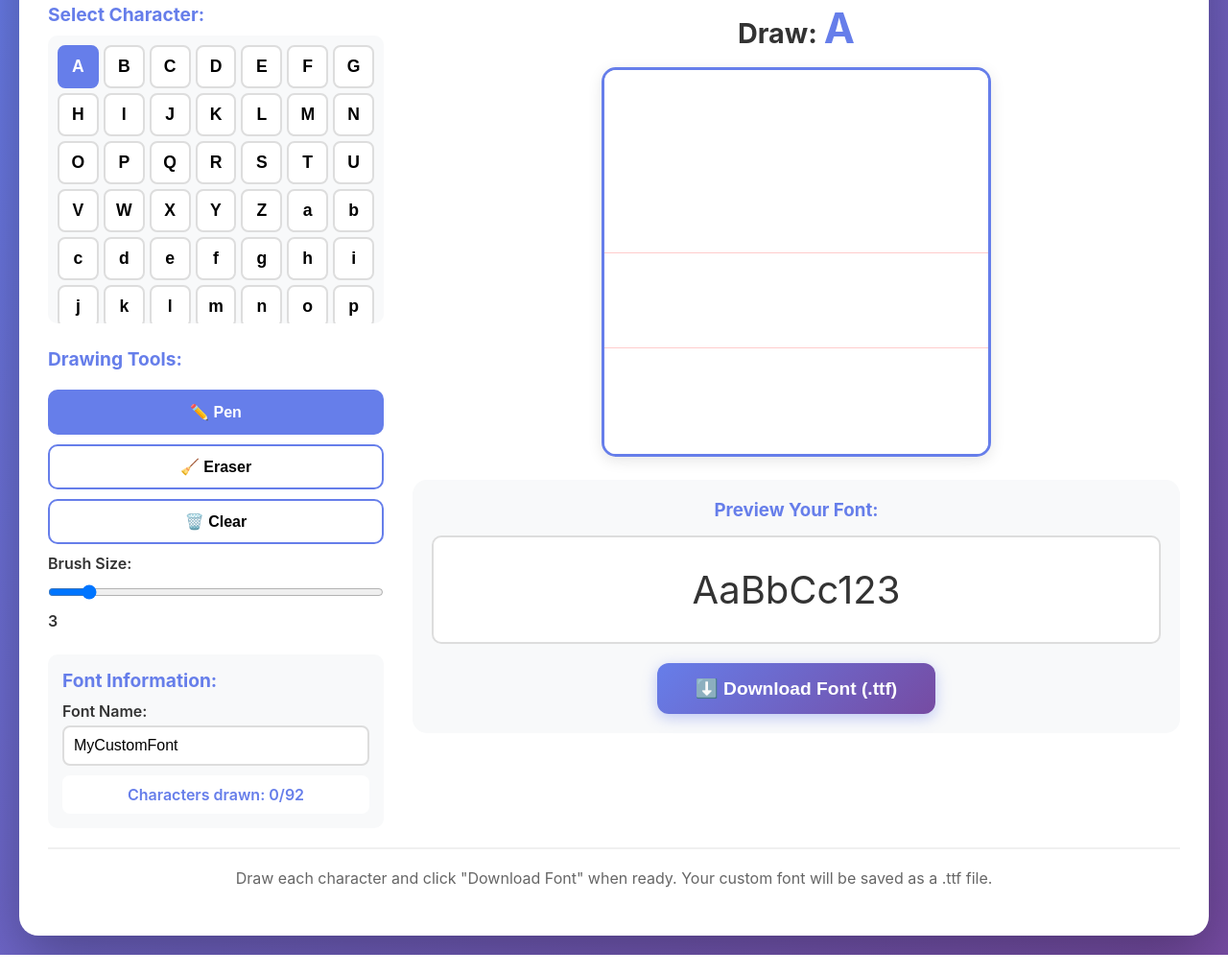
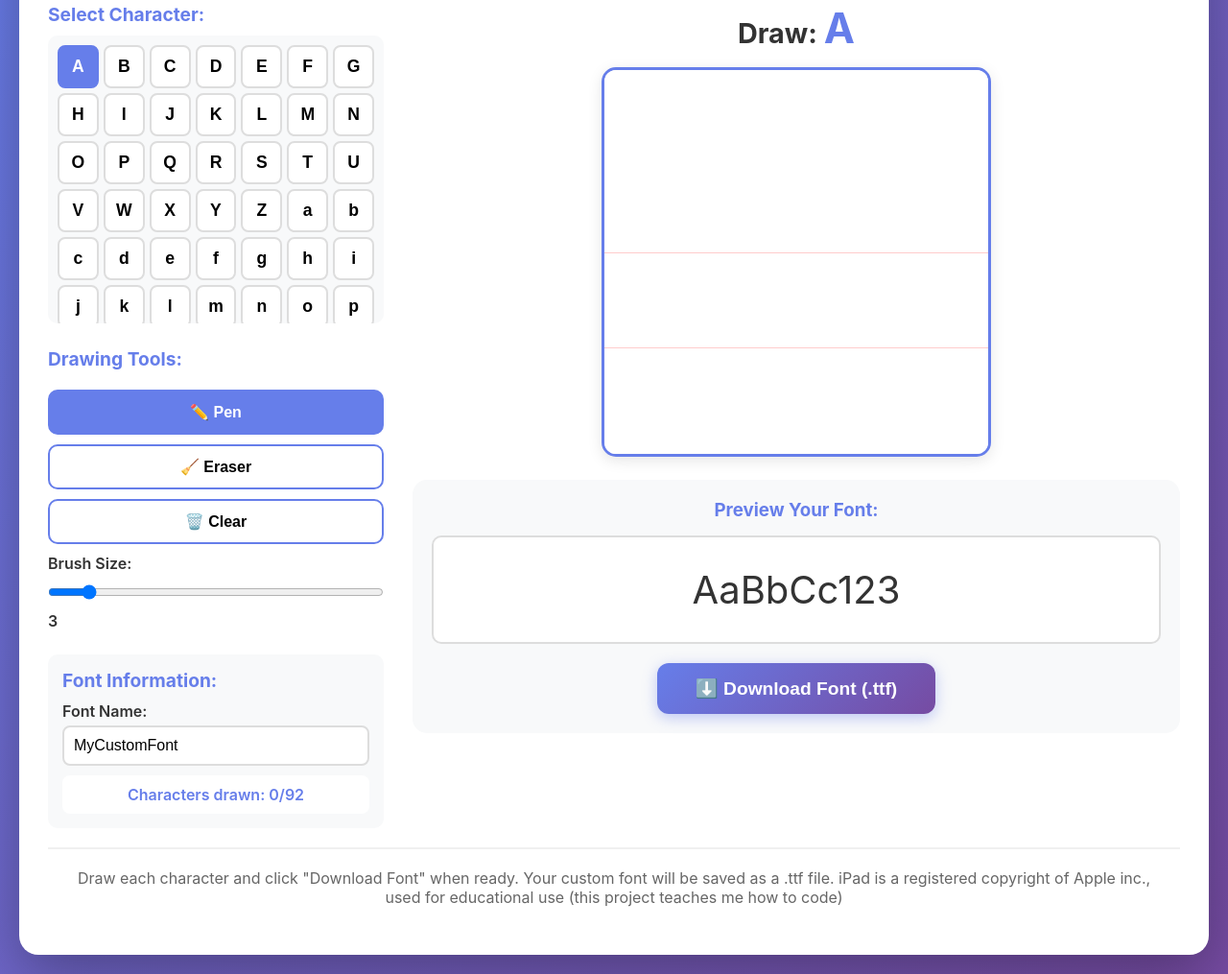
Before and after one commit to thelonewolf39/Font-Maker, a plain HTML site: page index.html in a window 1280 px wide. Shown: the part 196-1211 px from the top of the page at 96% size. Drawn offline with Linux system fonts and the light colour scheme.

Commit message:
Update footer text with copyright information
Added a copyright notice for iPad in the footer.

```diff
--- a/index.html
+++ b/index.html
@@ -67,7 +67,7 @@
         </main>
 
         <footer>
-            <p>Draw each character and click "Download Font" when ready. Your custom font will be saved as a .ttf file.</p>
+            <p>Draw each character and click "Download Font" when ready. Your custom font will be saved as a .ttf file. iPad is a registered copyright of Apple inc., used for educational use (this project teaches me how to code)</p>
         </footer>
     </div>
 
```
